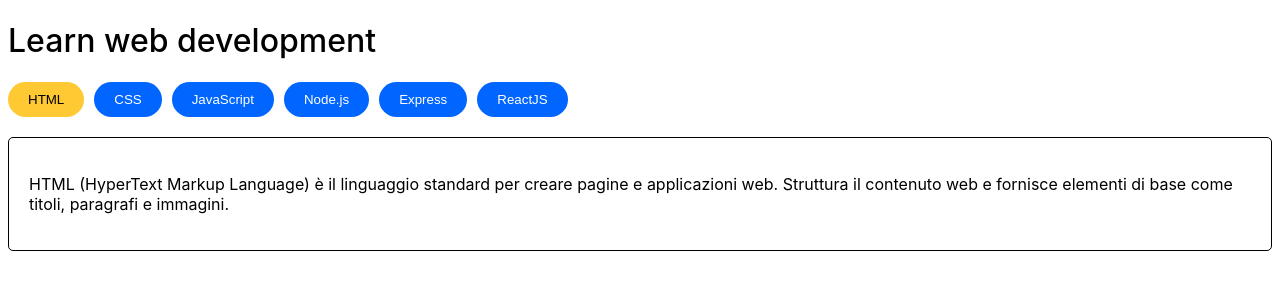
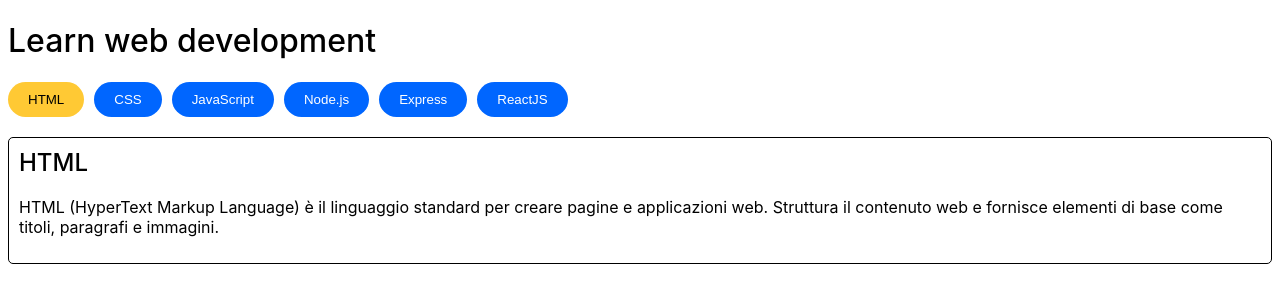
Before and after one commit to murphy-afk/react-use-state, a React (Vite) app: page / in a window 1280 px wide. Shown: the top 302 px of the page. Built offline with nearby package versions, Linux system fonts and the light colour scheme.

Commit message:
feat: description title

```diff
--- a/src/App.css
+++ b/src/App.css
@@ -1,6 +1,12 @@
 .language-description-container {
   border: 1px solid black;
   border-radius: 5px;
+  padding: 10px;
+}
+
+.description-title {
+  font-weight: 500;
+  margin-top: 0;
 }
 
 .selected {
@@ -14,20 +20,16 @@
 }
 
 .btn {
-    border: 0;
-    border-radius: 20px;
-    padding: 10px 20px;
-    margin-right: 10px;
+  border: 0;
+  border-radius: 20px;
+  padding: 10px 20px;
+  margin-right: 10px;
 }
 
 .btn-container {
   margin-bottom: 20px;
 }
 
-.description {
-  padding: 20px;
-}
-
 .title {
   font-weight: 500;
 }
--- a/src/App.jsx
+++ b/src/App.jsx
@@ -17,6 +17,7 @@
         ))}
       </div>
       <div className='language-description-container'>
+        <h2 className='description-title'>{languages[selectedIndex].title}</h2>
         <p className='description'>{languages[selectedIndex].description}</p>
       </div>
     </>
```
